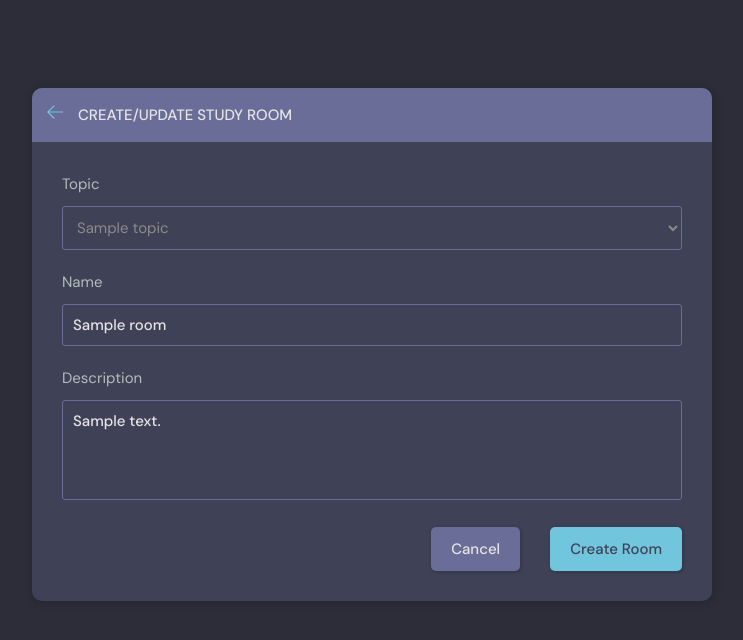
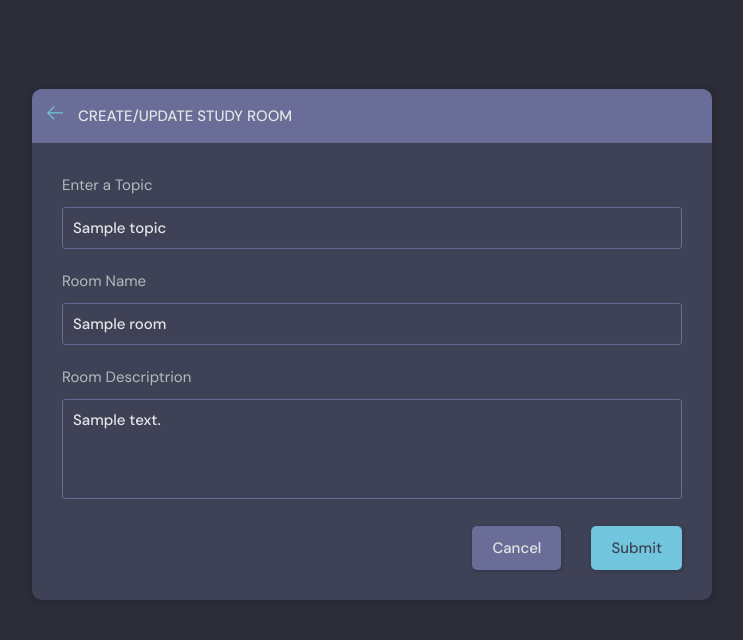
Before and after one commit to alejandroBarraza/chatApp, a Django app: page /update-room/1/ in a window 1280 px wide. Shown: the part 76-716 px from the top of the page, without its empty margins (268-1011 px from the left). Run offline with Django 4.2, Linux system fonts and the light colour scheme; a user stored in the database is signed in; tables that the repository leaves empty hold one stand-in row (values such as "Sample post").

Commit message:
add: create a new topic or select one

```diff
--- a/base/templates/base/room_form.html
+++ b/base/templates/base/room_form.html
@@ -17,38 +17,44 @@
           <h3>Create/Update Study Room</h3>
         </div>
       </div>
+
       <div class="layout__body">
-        <form method="POST" class="form" action="">
-          {%csrf_token%}
-          {% for field in form %}
+        <form class="form" action="" method="POST">
+          {% csrf_token %}
+
           <div class="form__group">
-            <label for="room_name">{{ field.label }}</label>
-            {{field}}
-            <!-- <input id="room_name" name={{form.field}} type="text" placeholder="E.g. Mastering Python + Django" /> -->
-          </div>
-          {% endfor %}
-
-          <!-- <div class="form__group">
-            <label for="room_topic">Topic</label>
-            <input required type="text" name="topic" id="room_topic" list="topic-list" />
+            <label for="room_topic">Enter a Topic</label>
+            <input required type="text" value="{{room.topic.name}}" name="topic" list="topic-list" />
             <datalist id="topic-list">
               <select id="room_topic">
-                <option value="">Select your topic</option>
-                <option value="Python">Python</option>
-                <option value="Django">Django</option>
+                {% for topic in topics %}
+                <option value="{{topic.name}}">{{topic.name}}</option>
+                {% endfor %}
               </select>
             </datalist>
+          </div>
 
-          </div> -->
+
+          <div class="form__group">
+            <label for="room_name">Room Name</label>
+            {{form.name}}
+          </div>
+
+          <div class="form__group" >
+            <label for="room_name">Room Descriptrion</label>
+            {{form.description}}
+          </div>
 
 
 
           <div class="form__action">
-            <a class="btn btn--dark" href="{% url 'home'%}">Cancel</a>
-            <button class="btn btn--main" type="submit">Create Room</button>
+            <a class="btn btn--dark" href="{{request.META.HTTP_REFERER}}">Cancel</a>
+            <button class="btn btn--main" type="submit">Submit</button>
           </div>
         </form>
       </div>
+
+
     </div>
   </div>
 </main>
--- a/base/views.py
+++ b/base/views.py
@@ -1,3 +1,5 @@
+from unicodedata import name
+from django.http import HttpResponse
 from django.shortcuts import redirect, render
 from django.contrib import messages
 from django.db.models import Q
@@ -71,7 +73,7 @@ def loginPage(request):
 
 
     context = { "page" : page}
-    return render(request,'base/login_page.html',context)
+    return render(request,'base/login_page_old.html',context)
 
 def logoutUser(request):
     logout(request)
@@ -154,25 +156,32 @@ def room(request,id):
      }
     return render(request,'base/room.html', context)
 
-# @login_required(login_url='login')
+@login_required(login_url='login')
 def create_room(request):
 
     # if a post request with the data from the form.
+    topics = Topic.objects.all()
+    form = FormRoom()
+
     if request.method == 'POST':
-        form = FormRoom(request.POST)
-        if form.is_valid():
-            # work with the data
-            room = form.save(commit=False)
-            room.host = request.user
-            room.save()
-            # save to db
+        topic = request.POST.get('topic')
+        topic, created = Topic.objects.get_or_create(name = topic)
 
-            # redirect to the home page after send
-            return redirect('/')
+        Room.objects.create(
+            host = request.user,
+            topic = topic,
+            name = request.POST.get('name'),
+            description = request.POST.get('description')
+        )
+        return redirect('home')
+
     else:
-        form = FormRoom()
+        context = {
+            'topics': topics,
+            'form': form
+        }
 
-    return render(request,'base/room_form.html',{'form':form})
+    return render(request,'base/room_form.html', context)
 
 
 # update a room view form
@@ -180,17 +189,26 @@ def create_room(request):
 def update_room(request,pk):
     # pk = room that we will update
     room = Room.objects.get(id = pk)
+    topics = Topic.objects.all()
+
+    if request.user != room.host:
+        return HttpResponse("Your are not allowed to edit this room.")
 
     if request.method == 'POST':
-        form = FormRoom(request.POST, instance=room)
-        if form.is_valid():
-            form.save()
-            return redirect('home')
+        topic = request.POST.get('topic')
+        topic, created = Topic.objects.get_or_create(name = topic)
+        room.topic = topic
+        room.name = request.POST.get('name')
+        room.description = request.POST.get('description')
+        room.save()
+        return redirect('home')
+
     else:
         # get a instance of the form from the room to update.
         form = FormRoom(instance=room)
 
-    return render(request,'base/room_form.html',{'form':form})
+
+    return render(request,'base/room_form.html',{'form':form,'topics':topics,'room':room})
 
 @login_required(login_url='login')
 def delete_room(request,pk):
```
